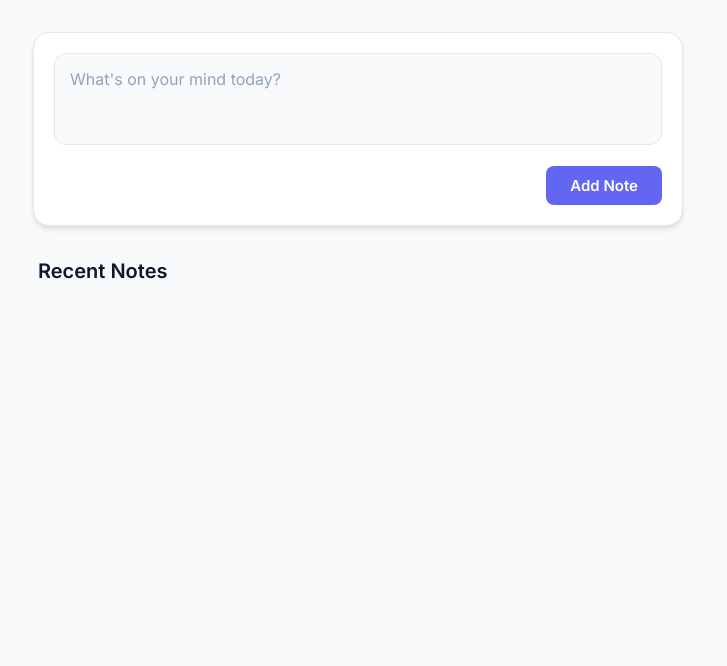
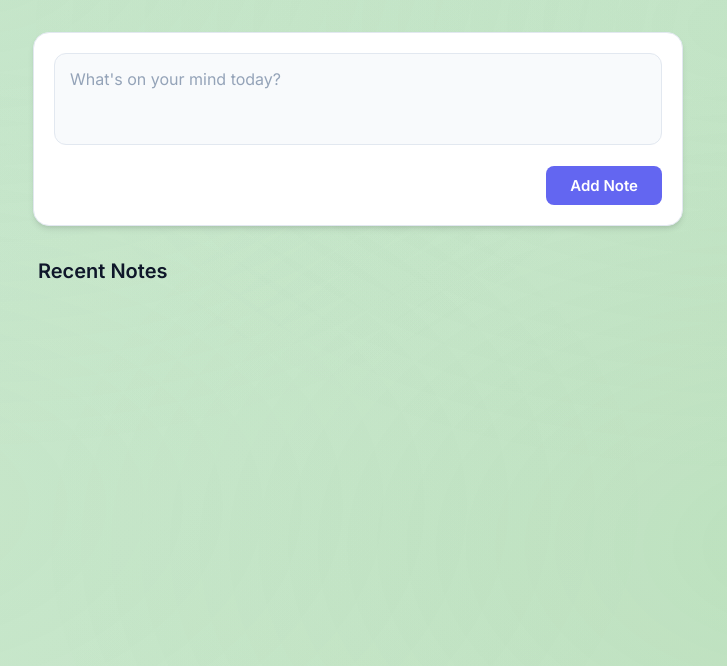
Before and after one commit to RashmitaRane/Quick_Note_Application, a website: page public/index.html in a window 1280 px wide. Shown: the part 134-800 px from the top of the page, without its empty margins (282-1009 px from the left). Drawn offline with Linux system fonts and the light colour scheme; no server answers.

Commit message:
Add animated green gradient background with leaf-inspired design

```diff
--- a/public/style.css
+++ b/public/style.css
@@ -31,10 +31,43 @@
 }
 
 body {
-    background-color: var(--bg-color);
+    background: linear-gradient(135deg, #f0f9f0 0%, #e8f5e9 25%, #d4edda 50%, #c8e6c9 75%, #b8ddb8 100%);
+    background-size: 400% 400%;
+    animation: gentleShift 20s ease infinite;
     color: var(--text-main);
     padding: 40px 20px;
     line-height: 1.5;
+    min-height: 100vh;
+    position: relative;
+    overflow-x: hidden;
+}
+
+body::before {
+    content: '';
+    position: fixed;
+    top: 0;
+    left: 0;
+    width: 100%;
+    height: 100%;
+    background-image:
+        radial-gradient(ellipse at 20% 10%, rgba(76, 175, 80, 0.1) 0%, transparent 50%),
+        radial-gradient(ellipse at 80% 20%, rgba(76, 175, 80, 0.08) 0%, transparent 50%),
+        radial-gradient(ellipse at 10% 80%, rgba(76, 175, 80, 0.08) 0%, transparent 50%),
+        radial-gradient(ellipse at 85% 85%, rgba(76, 175, 80, 0.1) 0%, transparent 50%);
+    pointer-events: none;
+    z-index: -1;
+}
+
+@keyframes gentleShift {
+    0% {
+        background-position: 0% 50%;
+    }
+    50% {
+        background-position: 100% 50%;
+    }
+    100% {
+        background-position: 0% 50%;
+    }
 }
 
 /* --- Layout & Typography --- */
```
Also changed, not shown: notes.json (+3 -12 lines).
